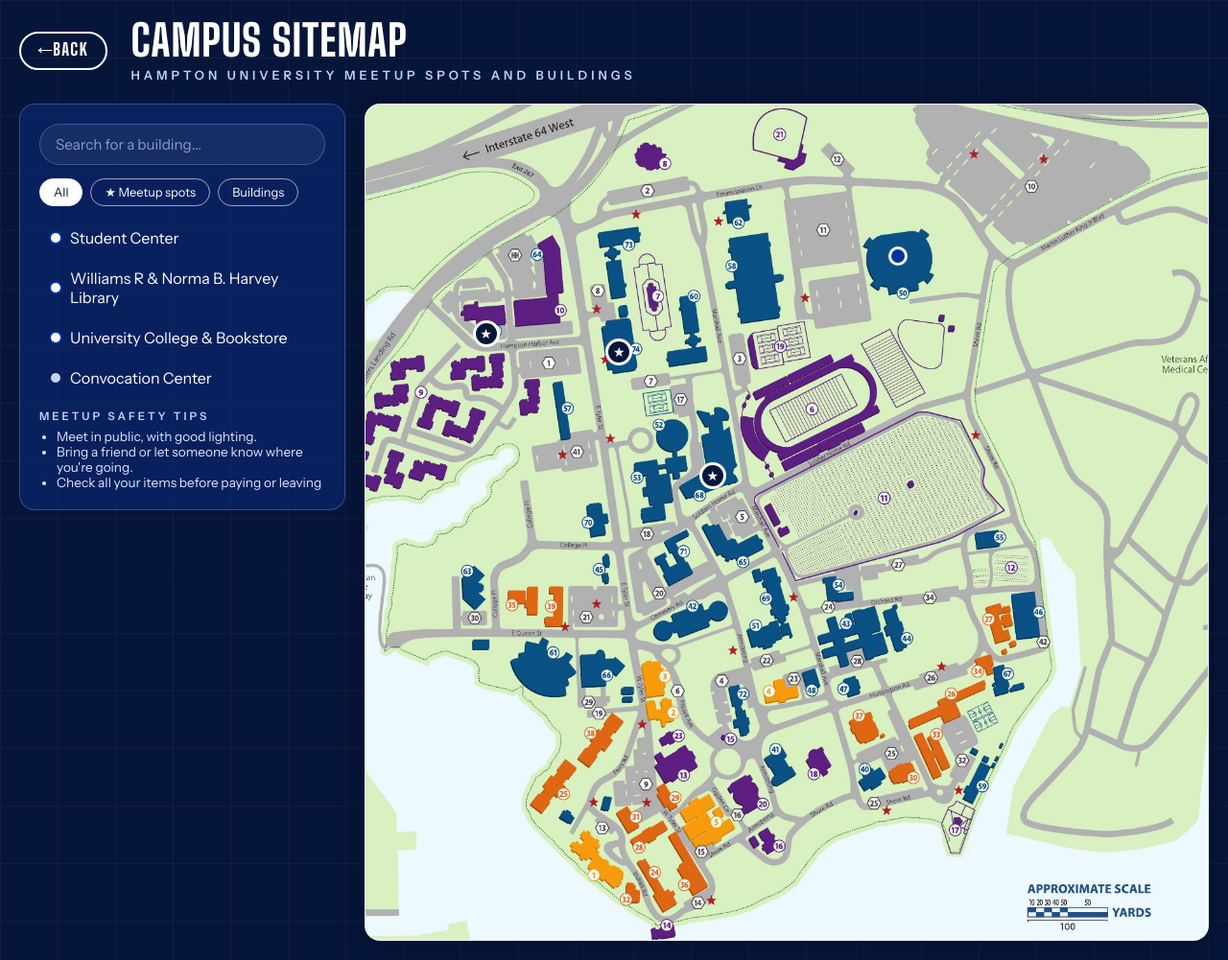
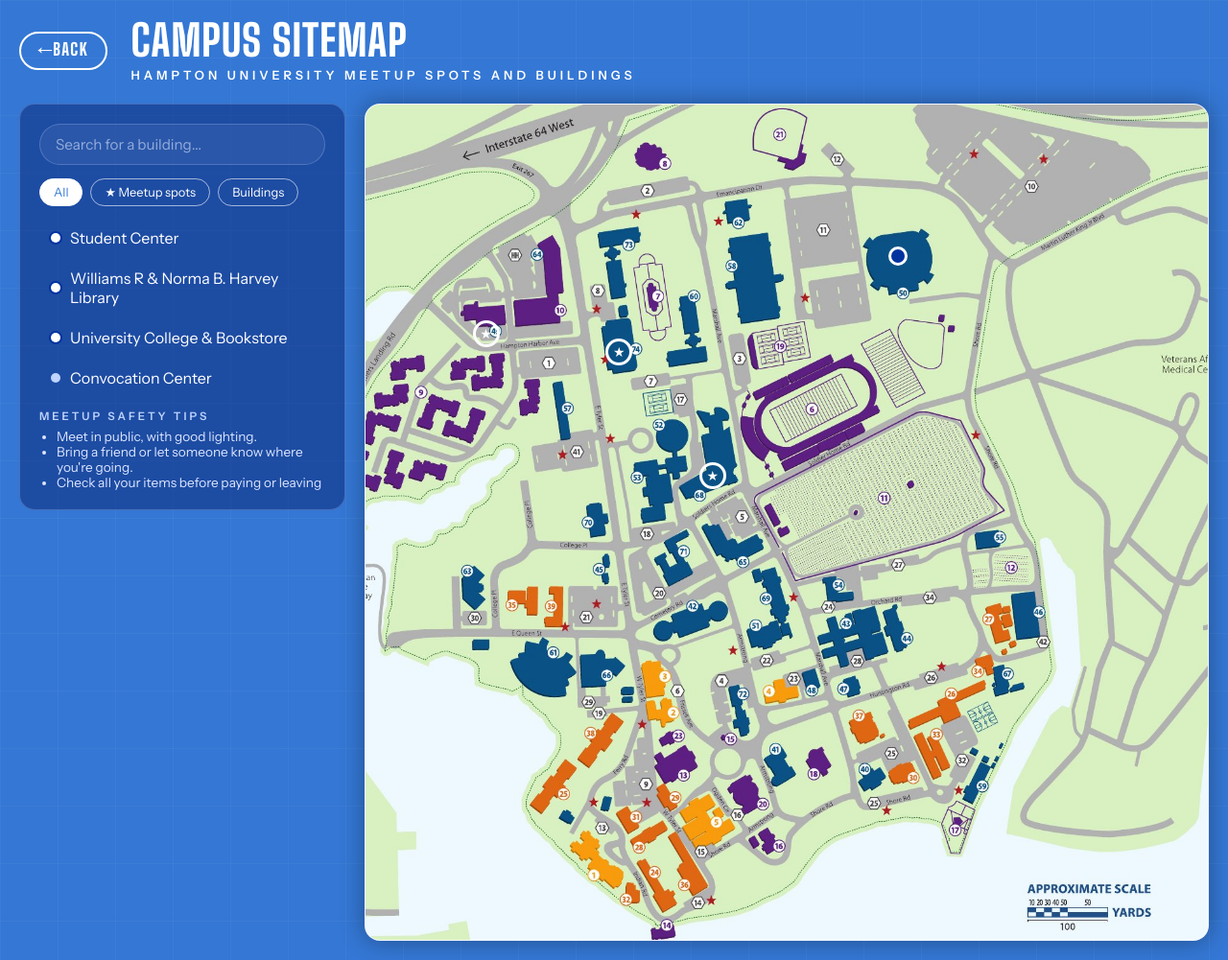
Before and after one commit to EGWcode/TheVault_404, a Flask app: page /sitemap in a window 1280 px wide. Shown: the whole page at 96% size. Run offline with Flask 3, Linux system fonts and the light colour scheme.

Commit message:
Change color variables from navy to Bcolor, to match the website theme color

```diff
--- a/static/css/sitemap.css
+++ b/static/css/sitemap.css
@@ -13,7 +13,7 @@ Description:
 */
 
 :root {
-    --navy: #06163A;
+    --Bcolor: #3477d4;
     --hampton-blue: #0033A0;
     --deep-blue: #0B2A7A;
     --ice: #BFD4FF;
@@ -47,7 +47,7 @@ html, body {
 
 /* Navy background */
 body {
-    background-color: var(--navy);
+    background-color: var(--Bcolor);
     background-image: linear-gradient(var(--grid) 1px, transparent 1px), linear-gradient(90deg, var(--grid) 1px, transparent 1px);
     background-size: 60px 60px;
     color:var(--white);
@@ -97,7 +97,7 @@ body {
 /* Back button hover style */
 .back-button:hover {
     background: var(--white);
-    color: var(--navy);
+    color: var(--Bcolor);
 }
 
 
@@ -117,7 +117,7 @@ body {
 }
 
 .sitemap-title p {
-    color: var(--ice);
+    color: var(--white);
     margin-top: 6px;
     font-size: 0.8rem;
     font-weight: 600;
@@ -234,7 +234,7 @@ body {
 
 .filter-button.active {
     background: var(--white);
-    color: var(--navy);
+    color: var(--Bcolor);
     border-color: var(--white);
 }
 
```
